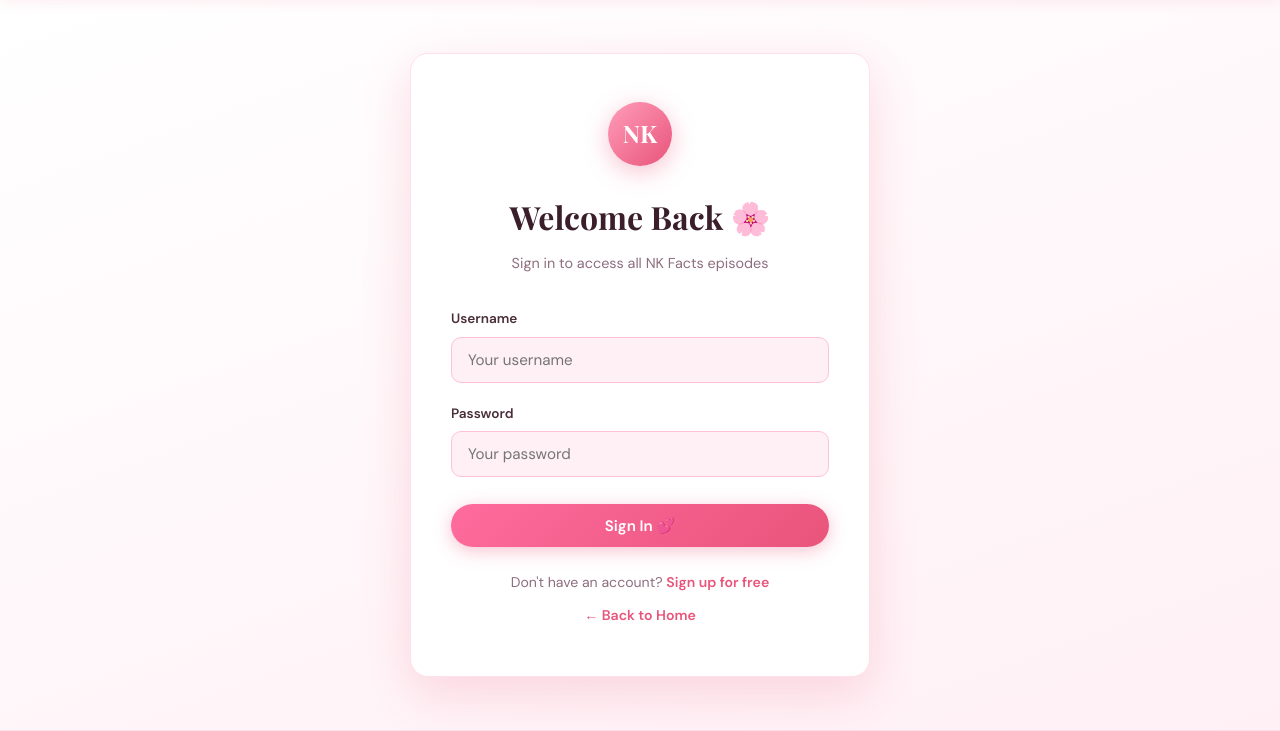
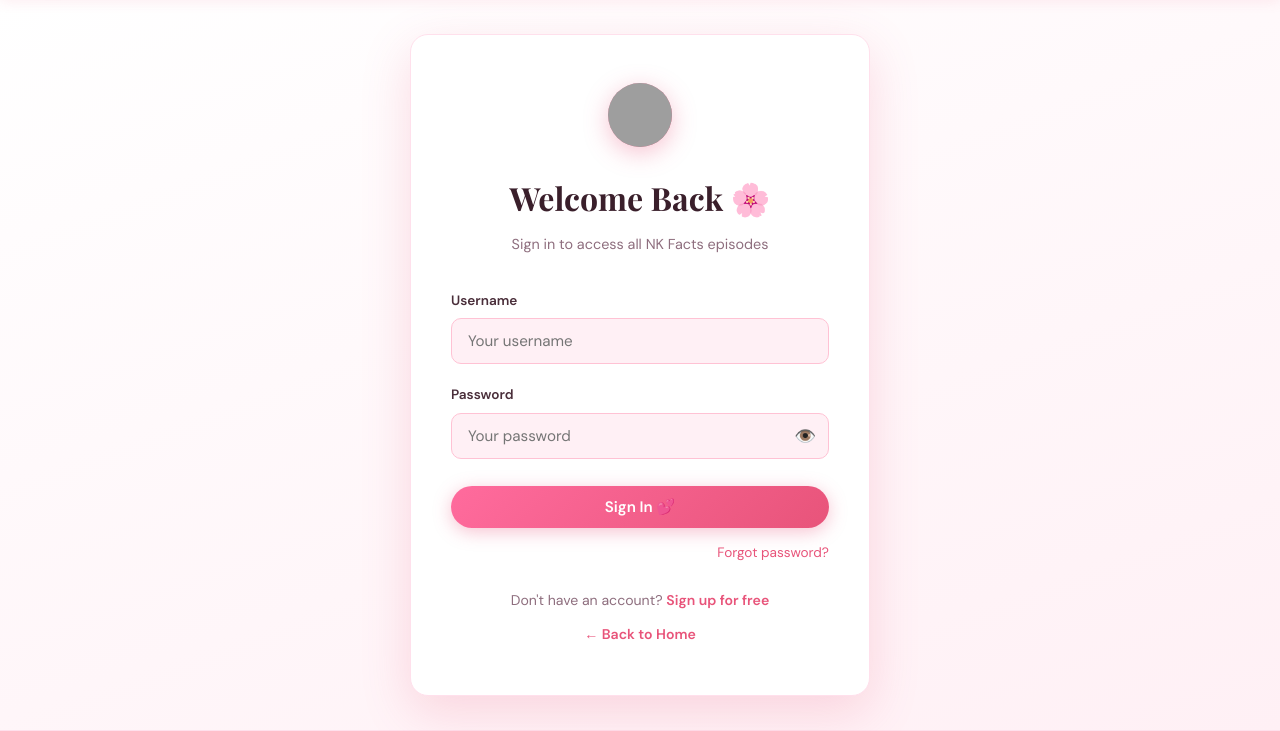
Before and after one commit to Dhruval-Kharshikar/NK-Facts-website, a Django app: page /login/ in a window 1280 px wide. Shown: the part 70-801 px from the top of the page. Run offline with Django 4.2, Linux system fonts and the light colour scheme; some web fonts are replaced; grey boxes are pictures that could not be loaded.

Commit message:
Update login.html

```diff
--- a/nkfacts/templates/podcasts/login.html
+++ b/nkfacts/templates/podcasts/login.html
@@ -4,7 +4,10 @@
 {% block content %}
 <div class="auth-page">
   <div class="auth-card">
-    <div class="auth-logo">NK</div>
+    <div class="auth-logo">
+      <img src="https://s3-us-west-2.amazonaws.com/anchor-generated-image-bank/production/podcast_uploaded400/12881165/12881165-1615969851822-c84e3f1dc2b4c.jpg"
+           alt="NK Facts" style="width:100%; height:100%; object-fit:cover; border-radius:50%;"/>
+    </div>
     <h1 class="auth-title">Welcome Back 🌸</h1>
     <p class="auth-sub">Sign in to access all NK Facts episodes</p>
 
@@ -16,9 +19,21 @@
       </div>
       <div class="form-group">
         <label class="form-label" for="password">Password</label>
-        <input class="form-input" type="password" id="password" name="password" placeholder="Your password" required autocomplete="current-password"/>
+        <div style="position:relative;">
+          <input class="form-input" type="password" id="password" name="password"
+                 placeholder="Your password" required autocomplete="current-password"
+                 style="padding-right:3rem;"/>
+          <button type="button" onclick="togglePassword('password', 'eyeIcon1')"
+                  style="position:absolute; right:.8rem; top:50%; transform:translateY(-50%);
+                         background:none; border:none; cursor:pointer; font-size:1.1rem; padding:0;">
+            <span id="eyeIcon1">👁️</span>
+          </button>
+        </div>
       </div>
       <button type="submit" class="btn btn-primary btn-full">Sign In 💕</button>
+      <div style="text-align:right; margin-top:.6rem;">
+        <a href="{% url 'password_reset' %}" style="font-size:.85rem; color:var(--pink-500); text-decoration:none;">Forgot password?</a>
+      </div>
     </form>
 
     <div class="auth-switch">
@@ -30,3 +45,19 @@
   </div>
 </div>
 {% endblock %}
+
+{% block extra_js %}
+<script>
+function togglePassword(inputId, iconId) {
+  const input = document.getElementById(inputId);
+  const icon  = document.getElementById(iconId);
+  if (input.type === 'password') {
+    input.type = 'text';
+    icon.textContent = '🙈';
+  } else {
+    input.type = 'password';
+    icon.textContent = '👁️';
+  }
+}
+</script>
+{% endblock %}
```
